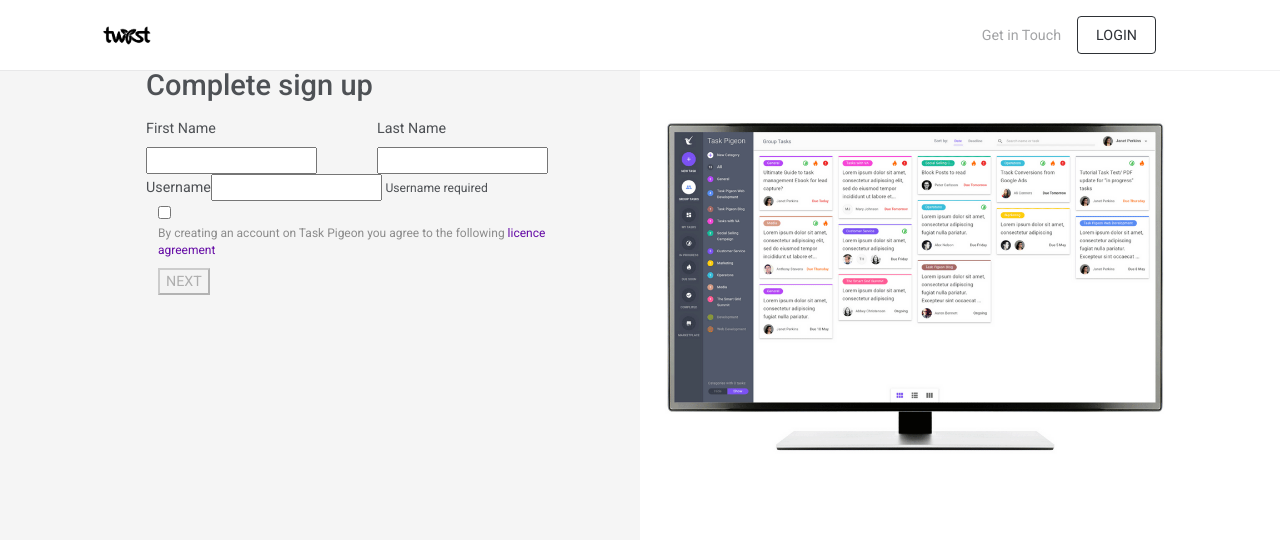
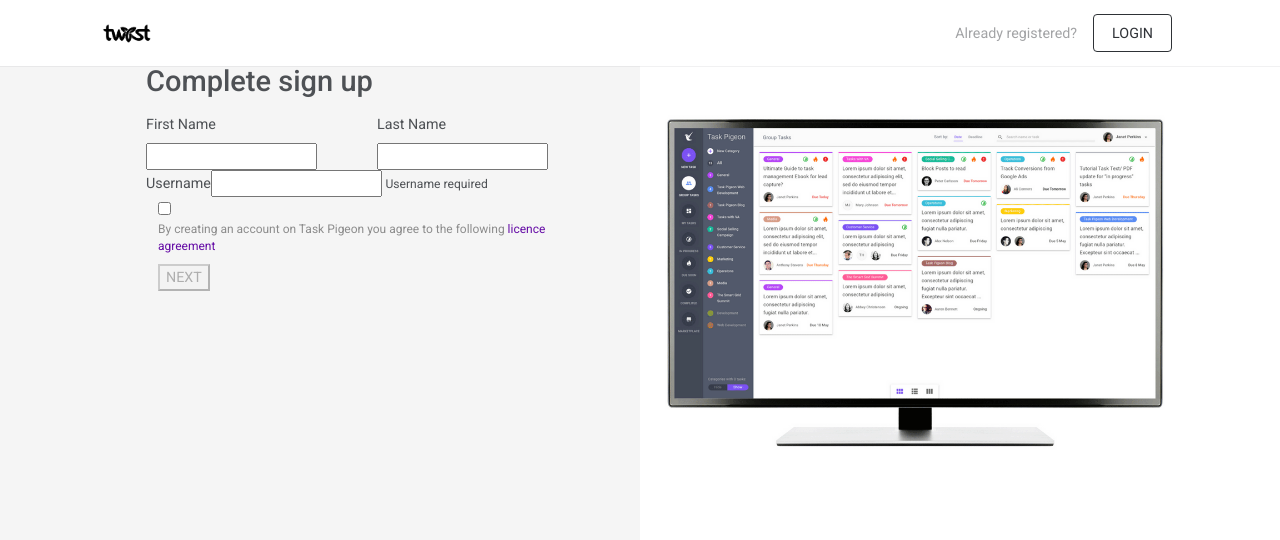
Before and after one commit to rendrap/dashboard-new, a Jekyll site: the page built from sign-in-2.html, in a window 1280 px wide. Shown: the top 540 px of the page. Built offline with Jekyll 4.4.1, drawn with Linux system fonts in a browser that asks for light colours; nearby versions of some CDN libraries.

Commit message:
fix navbar for sign-in-2

```diff
--- a/_includes/navbar-2.html
+++ b/_includes/navbar-2.html
@@ -13,9 +13,10 @@
       <hr class="d-lg-none w-100 my-2">
       <div class="navbar-nav align-items-lg-center ml-auto py-6px">
         <a class="nav-item nav-link mr-lg-2" href="javascript:void(0)">
-          Get in Touch
+        <a class="nav-item nav-link mr-lg-2 pr-lg-2 py-0" href="javascript:void(0)">
+          Already registered?
         </a>
-        <button class="btn btn-outline-dark mr-lg-3 my-3 my-lg-0" type="button">LOGIN</button>
+        <button class="btn btn-outline-dark my-3 my-lg-0" type="button">LOGIN</button>
       </div>
 
 <!--       <div class="header-13 navbar-collapse collapse justify-content-lg-end w-lg-100">
```
